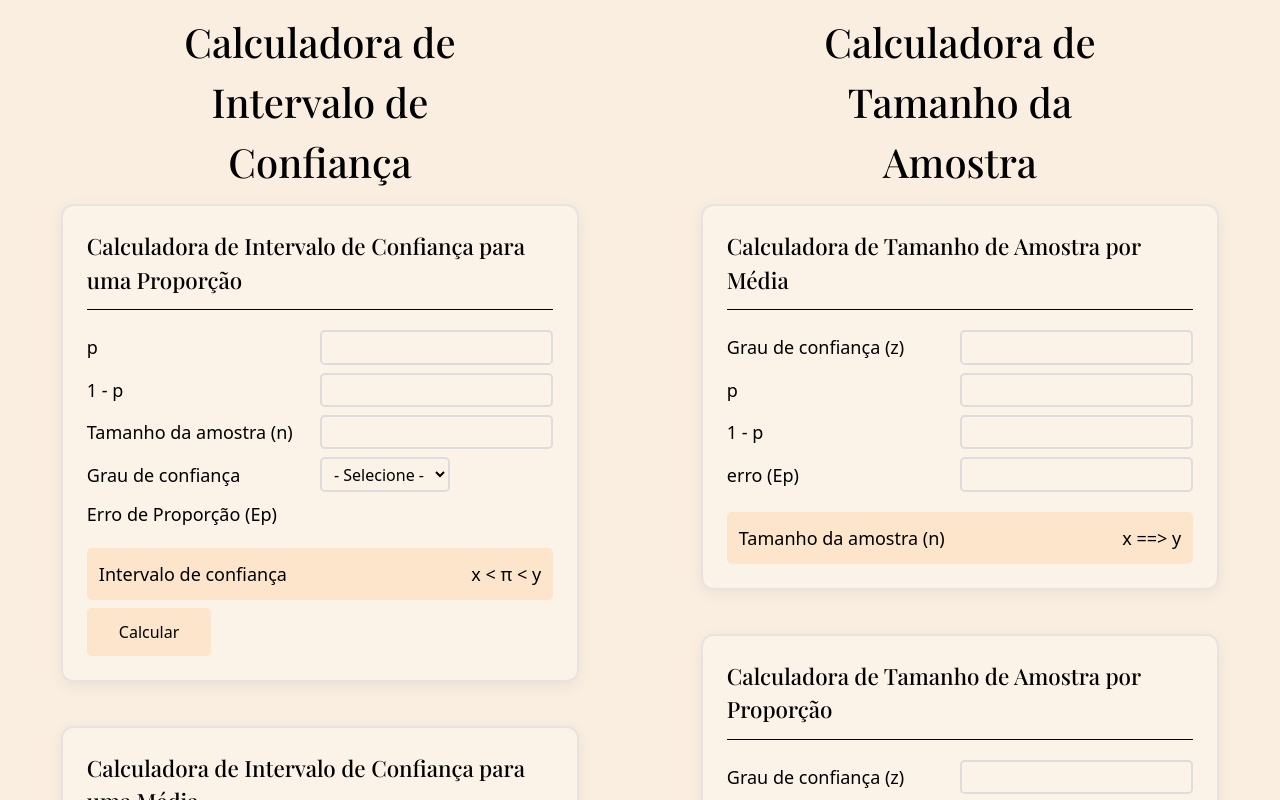
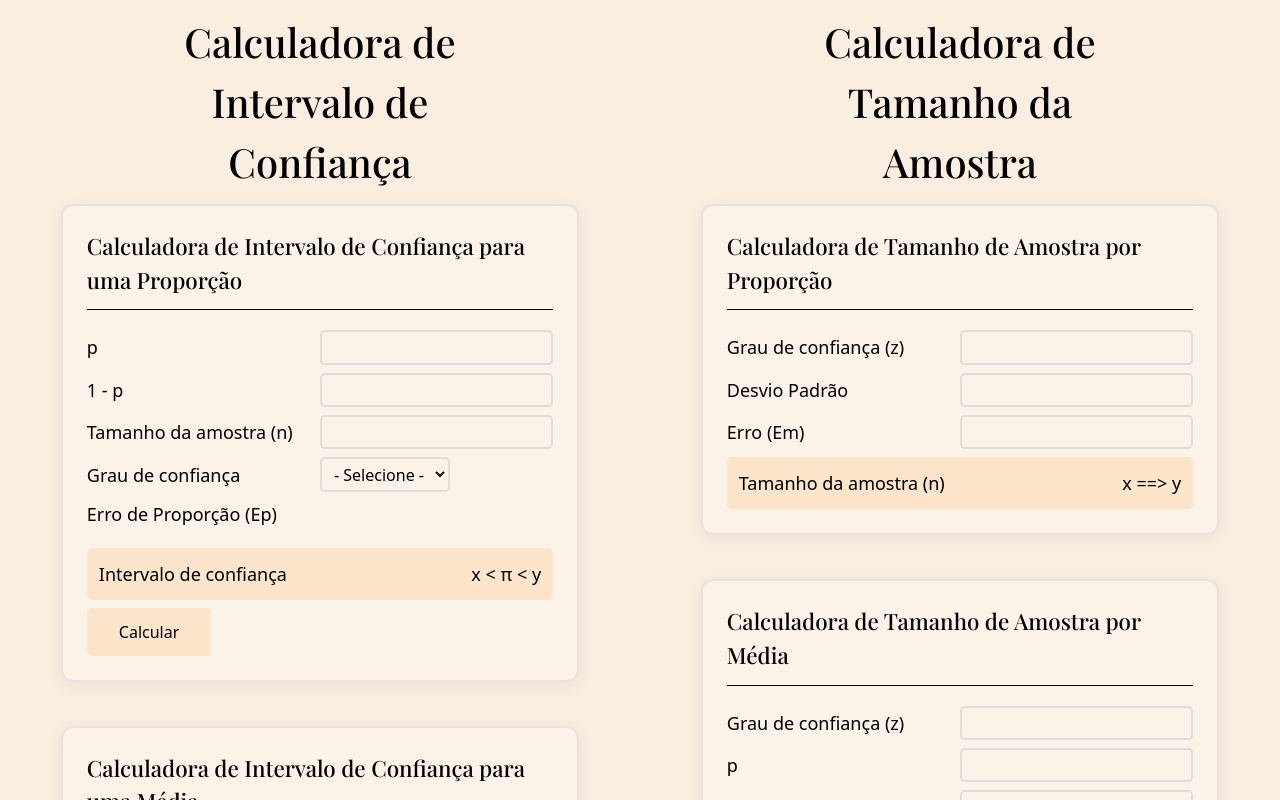
Before and after one commit to MuriloZague/estatisticaProject, a React (Vite) app: page / in a window 1280 px wide. Shown: the top 800 px of the page. Built offline with nearby package versions, Linux system fonts and the light colour scheme; a web font is replaced by a local one.

Commit message:
fix: order calcs

```diff
--- a/src/components/Home.tsx
+++ b/src/components/Home.tsx
@@ -11,8 +11,8 @@ export default function Home() {
       </div>
       <div className="flex flex-col items-center gap-3 w-[45%] mt-3">
         <h1 className="text-[2.5rem] font-medium text-center max-w-[65%]">Calculadora de Tamanho da Amostra</h1>
+        <Amostra title="Calculadora de Tamanho de Amostra por Proporção" primeiro="Grau de confiança (z)" segundo="Desvio Padrão" terceiro="Erro (Em)" quarto="" />
         <Amostra title="Calculadora de Tamanho de Amostra por Média" primeiro="Grau de confiança (z)" segundo="p" terceiro="1 - p" quarto="erro (Ep)" />
-        <Amostra title="Calculadora de Tamanho de Amostra por Proporção" primeiro="Grau de confiança (z)" segundo="Desvio Padrão" terceiro="Erro (Em)" quarto="" />
       </div>
     </section>
   )
```
